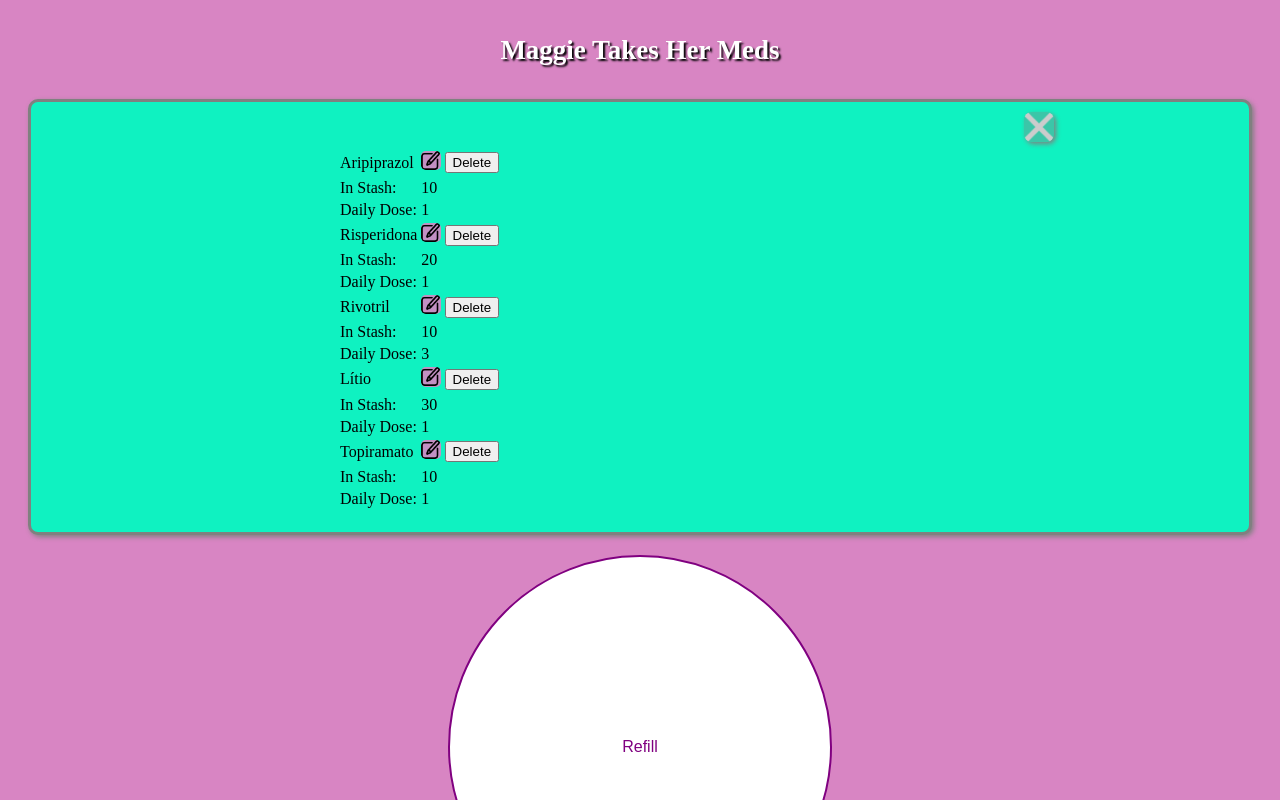
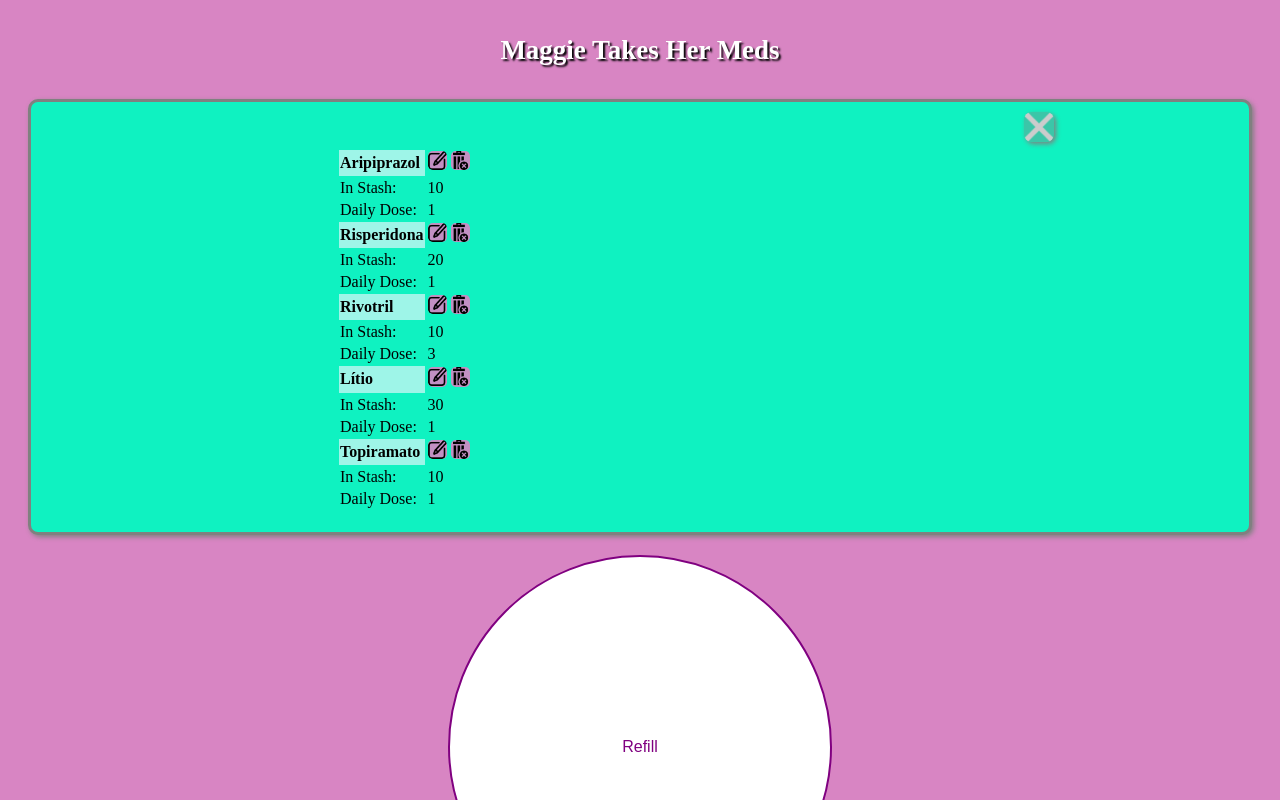
Before and after one commit to APereira23/maggie-takes-her-meds, a React (Create React App) app: page / in a window 1280 px wide. Both pictures are taken after a click on the button 1039 px from the left and 126 px from the top of the page. Shown: the top 800 px of the page. Built offline with nearby package versions, Linux system fonts and the light colour scheme.

Commit message:
Add Delete Item functionality

```diff
--- a/src/App.css
+++ b/src/App.css
@@ -31,8 +31,15 @@ header {
   box-shadow: 2px 2px 5px grey;
 }
 
+
 .overview-list-item {
   margin: 5px;
+}
+
+.item-header {
+  font-weight: 800;
+  background-color: rgba(240, 248, 255, 0.639);
+
 }
 
 .edit-menu-header {
@@ -97,6 +104,19 @@ header {
   cursor: pointer;
 }
 
+.item-delete-button {
+  background-image: url(./icons/delete.png);
+  background-size: 100%;
+  background-color: rgba(216, 133, 195, 0.895);
+  background-repeat: no-repeat;
+  margin-bottom: 5px;
+  border: none;
+  border-radius: 25%;
+  height: 1.2rem;
+  width: 1.2rem;
+  cursor: pointer;
+}
+
 .refill-button-container {
   display: flex;
   justify-content: center;
--- a/src/App.js
+++ b/src/App.js
@@ -19,6 +19,7 @@ class App extends Component {
     this.toggleEditItem = this.toggleEditItem.bind(this);
     this.handleEdit = this.handleEdit.bind(this);
     this.handleEditError = this.handleEditError.bind(this);
+    this.handleDelete = this.handleDelete.bind(this);
   }
 
   toggleEditMode() {
@@ -50,6 +51,12 @@ class App extends Component {
     })
   }
 
+  handleDelete(updatedItems) {
+    this.setState({
+      items: updatedItems
+    })
+  }
+
   render() {
     return (
       <div className="App">
@@ -63,6 +70,7 @@ class App extends Component {
           toggleEditItem={this.toggleEditItem}
           onEdit={this.handleEdit}
           onError={this.handleEditError}
+          onDelete={this.handleDelete}
         />
         <Refill />
         <Footer />
--- /dev/null
+++ b/src/components/DeleteButton.js
@@ -0,0 +1,22 @@
+import React, { Component } from 'react';
+
+class DeleteButton extends Component {
+  constructor(props) {
+    super(props);
+    this.delete = this.delete.bind(this);
+  }
+
+  delete() {
+    const { target, items, onDelete } = this.props;
+    const updatedItems = items.filter(item => item.id !== target.id);
+    onDelete(updatedItems);
+  }
+
+  render() {
+    return (
+      <button className="item-delete-button" onClick={this.delete}></button>
+    );
+  }
+}
+
+export default DeleteButton;
--- a/src/components/Overview.js
+++ b/src/components/Overview.js
@@ -1,5 +1,6 @@
 import React, { Component } from 'react';
 import EditButton from './EditButton';
+import DeleteButton from './DeleteButton';
 import EditItem from './EditItem';
 
 class Overview extends Component {
@@ -16,7 +17,8 @@ class Overview extends Component {
       toggleEditMode,
       toggleEditItem,
       onEdit,
-      onError
+      onError,
+      onDelete
       } = this.props;
 
     if (editMode) return (
@@ -25,7 +27,7 @@ class Overview extends Component {
           editMode={editMode}
           items={items}
           toggleEditMode={toggleEditMode}
-          />
+        />
         <br></br><br></br>
         <table>
           {items.map((item) => {
@@ -39,9 +41,9 @@ class Overview extends Component {
             return (
             <thead className="overview-list-item" key={item.id}>
               <tr>
-                <td>{item.name}</td>
+                <td className="item-header">{item.name}</td>
                 <td><button className="item-props-edit-button" onClick={() => toggleEditItem(item)}></button></td>
-                <td><button className="item-delete-button">Delete</button></td>
+                <td><DeleteButton target={item} items={items} onDelete={onDelete} /></td>
               </tr>
               <tr>
                 <td>In Stash:</td>
```
Also changed, not shown: src/icons/delete.png (added).
